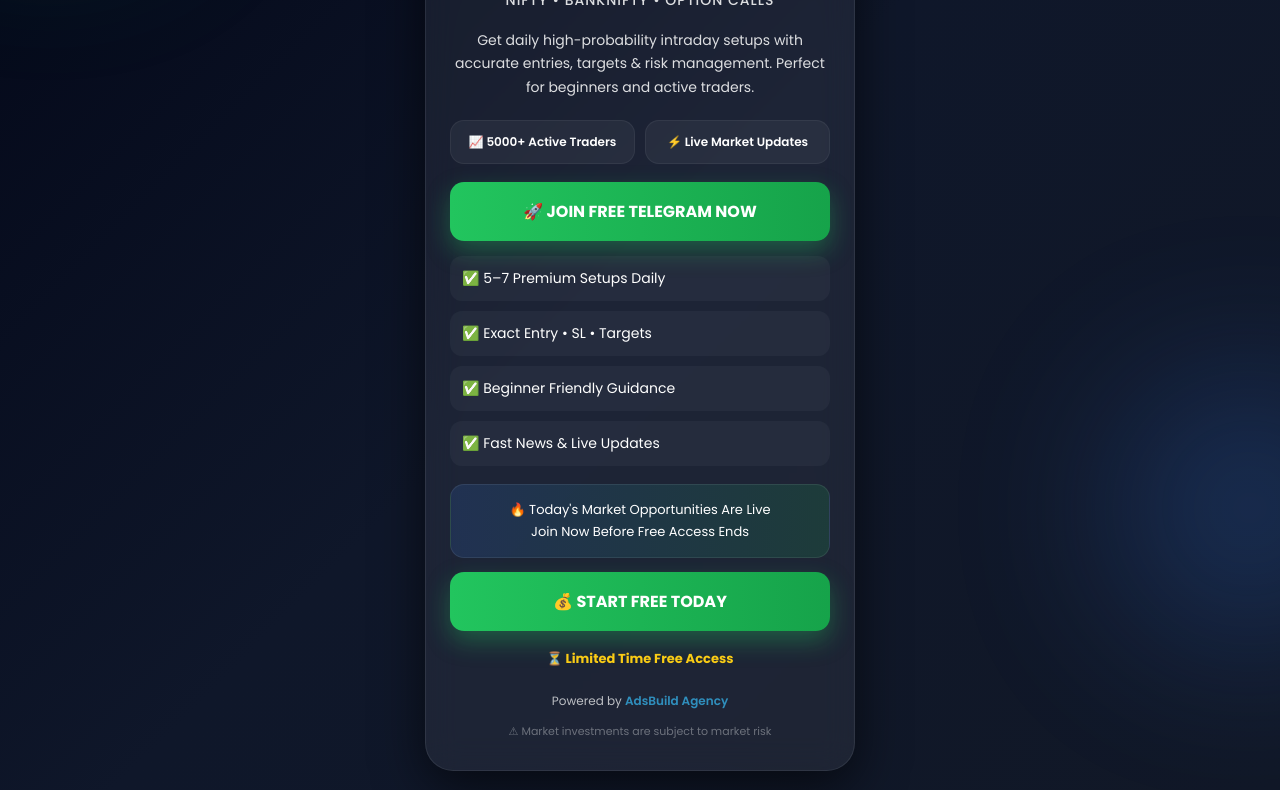
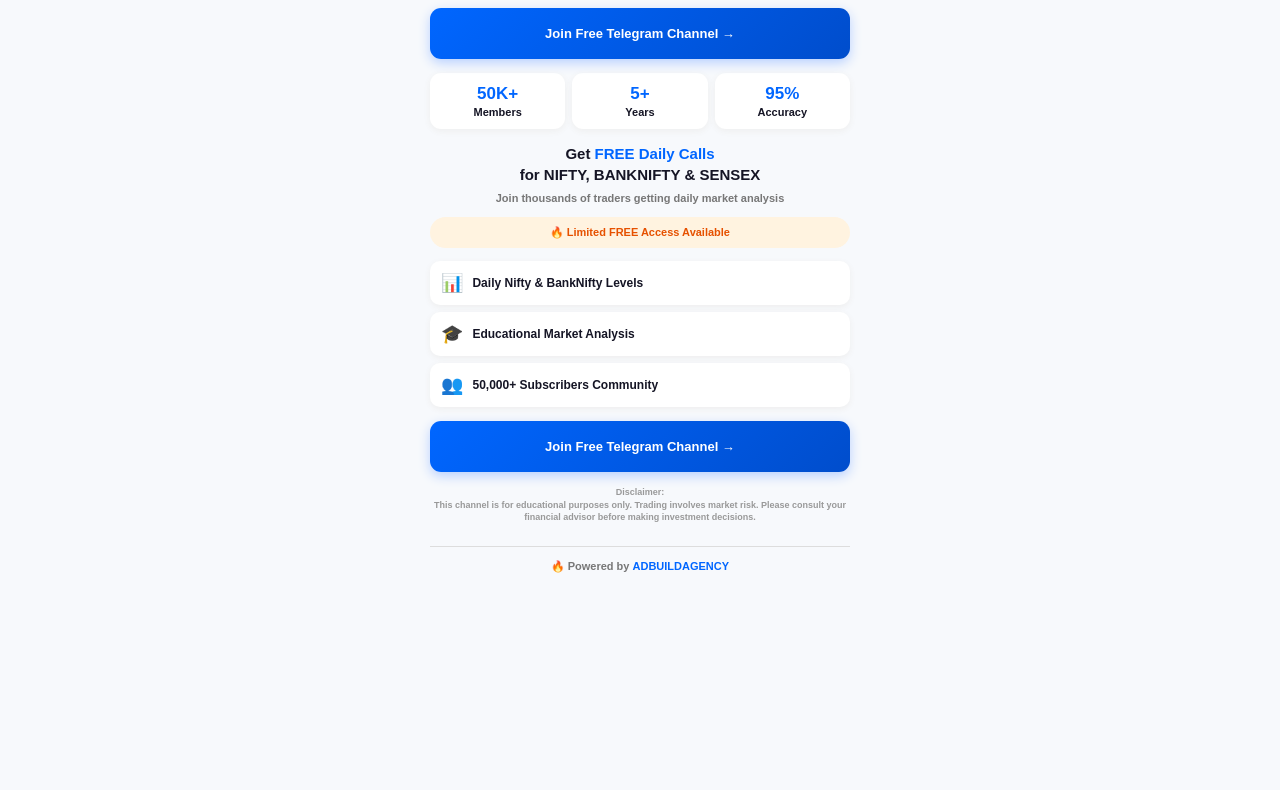
Before and after one commit to fhjkopfghyh/zeero-to-heroDA, a plain HTML site: page index.html in a window 1280 px wide. Shown: the part 262-1052 px from the top of the page. After the commit the page ends 873 px from the top, so only its background shows below. Drawn offline with Linux system fonts and the light colour scheme.

Commit message:
Update index.html

```diff
--- a/index.html
+++ b/index.html
@@ -1,291 +1,286 @@
 <!DOCTYPE html>
 <html lang="en">
 <head>
-<meta charset="UTF-8" />
-<meta name="viewport" content="width=device-width, initial-scale=1.0"/>
+<meta charset="UTF-8">
+<meta name="viewport" content="width=device-width, initial-scale=1.0">
 
-<title>Trade With Munaaf</title>
+<title>VIP MARATHI TRADER</title>
 
-<link href="https://fonts.googleapis.com/css2?family=Poppins:wght@400;500;600;700;800&display=swap" rel="stylesheet">
+<meta name="description" content="Join King of Nifty for free daily Nifty & BankNifty analysis.">
 
 <style>
-
 *{
     margin:0;
     padding:0;
     box-sizing:border-box;
-font-family:'Poppins',sans-serif;
 }
 
 body{
-background:
-linear-gradient(135deg,#020617,#0f172a,#111827);
-min-height:100vh;
-display:flex;
-justify-content:center;
-align-items:center;
-padding:20px;
-overflow:hidden;
-color:#fff;
+    font-family:Arial,Segoe UI,sans-serif;
+    background:#f7f9fc;
+    color:#151525;
 }
 
-/* GLOW */
-
-.blur1,
-.blur2{
-position:fixed;
-border-radius:50%;
-filter:blur(90px);
-z-index:-1;
+.container{
+    width:100%;
+    max-width:440px;
+    margin:auto;
+    padding:22px 10px;
+    text-align:center;
 }
 
-.blur1{
-width:260px;
-height:260px;
-background:#22c55e;
-top:-80px;
-left:-80px;
-opacity:0.25;
+
+/* Online Bar */
+
+.online{
+    display:inline-flex;
+    align-items:center;
+    gap:6px;
+    background:#e8f5e9;
+    color:#218739;
+    padding:6px 14px;
+    border-radius:30px;
+    font-size:11px;
+    font-weight:bold;
 }
 
-.blur2{
-width:260px;
-height:260px;
-background:#3b82f6;
-bottom:-100px;
-right:-100px;
-opacity:0.25;
+.dot{
+    width:7px;
+    height:7px;
+    background:#22c55e;
+    border-radius:50%;
 }
 
-/* CARD */
+
+/* Profile */
+
+.profile{
+    width:100px;
+    height:100px;
+    border-radius:50%;
+    margin:18px auto 8px;
+    overflow:hidden;
+    border:3px solid white;
+    box-shadow:0 4px 15px #ddd;
+}
+
+.profile img{
+    width:100%;
+    height:100%;
+    object-fit:cover;
+}
+
+
+/* Title */
+
+h1{
+    font-size:20px;
+    margin:8px 0 3px;
+    font-weight:800;
+}
+
+.tag{
+    color:#0066ff;
+    font-weight:bold;
+    font-size:12px;
+}
+
+
+/* Rating */
+
+.rating{
+    margin:10px;
+    color:#ff9800;
+    font-size:16px;
+}
+
+.rating small{
+    color:#777;
+    font-size:11px;
+}
+
+
+/* Buttons */
+
+.btn{
+    position:relative;
+    display:block;
+
+    width:100%;
+    max-width:420px;
+
+    margin:14px auto;
+
+    overflow:hidden;
+
+    background:linear-gradient(
+        135deg,
+        #0066ff,
+        #004dcc
+    );
+
+    color:white;
+
+    padding:18px 8px;
+
+    border-radius:11px;
+
+    text-decoration:none;
+
+    font-weight:bold;
+    font-size:13px;
+
+    white-space:nowrap;
+
+    box-shadow:
+        0 4px 12px #b8d0ff;
+}
+
+
+/* Sliding Light */
+
+.btn::after{
+    content:"";
+
+    position:absolute;
+
+    top:0;
+    left:-100%;
+
+    width:45%;
+    height:100%;
+
+    background:linear-gradient(
+        90deg,
+        transparent,
+        rgba(255,255,255,0.75),
+        transparent
+    );
+
+    transform:skewX(-20deg);
+
+    animation:buttonLight 2s infinite;
+}
+
+@keyframes buttonLight{
+
+    0%{
+        left:-100%;
+    }
+
+    45%{
+        left:120%;
+    }
+
+    100%{
+        left:120%;
+    }
+
+}
+
+
+/* Stats */
+
+.stats{
+    display:flex;
+    gap:7px;
+    margin:14px 0;
+}
 
 .card{
-width:100%;
-max-width:430px;
-
-background:rgba(255,255,255,0.06);
-backdrop-filter:blur(16px);
-
-border:1px solid rgba(255,255,255,0.08);
-
-border-radius:28px;
-
-padding:30px 24px;
-
-box-shadow:
-0 15px 50px rgba(0,0,0,0.6),
-inset 0 1px 1px rgba(255,255,255,0.08);
-
-text-align:center;
-
-position:relative;
-overflow:hidden;
+    flex:1;
+    background:white;
+    padding:11px 4px;
+    border-radius:11px;
+    box-shadow:0 2px 7px #eee;
+    font-size:11px;
 }
 
-/* TOP TAG */
-
-.top-tag{
-display:inline-block;
-padding:8px 16px;
-border-radius:50px;
-font-size:12px;
-font-weight:700;
-background:rgba(34,197,94,0.12);
-border:1px solid rgba(34,197,94,0.3);
-color:#4ade80;
-margin-bottom:18px;
+.number{
+    color:#0066ff;
+    font-size:17px;
+    font-weight:bold;
+    margin-bottom:2px;
 }
 
-/* LOGO */
 
-.logo-wrap{
-display:flex;
-justify-content:center;
-margin-bottom:15px;
+/* Content */
+
+.heading{
+    font-size:15px;
+    font-weight:bold;
+    line-height:1.4;
 }
 
-.logo{
-width:90px;
-height:90px;
-border-radius:50%;
-border:3px solid #facc15;
-padding:4px;
-object-fit:cover;
-
-box-shadow:
-0 0 25px rgba(250,204,21,0.4);
+.heading span{
+    color:#0066ff;
 }
 
-/* HEADING */
-
-h1{
-font-size:28px;
-font-weight:800;
-line-height:1.2;
-margin-bottom:8px;
-
-background:linear-gradient(90deg,#facc15,#ffffff);
--webkit-background-clip:text;
--webkit-text-fill-color:transparent;
+.sub{
+    color:#777;
+    margin:7px;
+    font-size:11px;
 }
 
-h2{
-font-size:14px;
-font-weight:500;
-opacity:0.85;
-margin-bottom:18px;
-letter-spacing:1px;
+
+/* Alert */
+
+.alert{
+    background:#fff3e0;
+    color:#e65100;
+    padding:9px;
+    border-radius:25px;
+    font-size:11px;
+    font-weight:bold;
+    margin:13px 0;
 }
 
-.desc{
-font-size:14px;
-line-height:1.7;
-opacity:0.85;
-margin-bottom:20px;
+
+/* Features */
+
+.feature{
+    background:white;
+    padding:11px;
+    margin:7px 0;
+    border-radius:10px;
+
+    text-align:left;
+
+    display:flex;
+    gap:9px;
+    align-items:center;
+
+    box-shadow:0 2px 6px #eee;
+
+    font-size:12px;
 }
 
-/* TRUST */
-
-.trust-box{
-display:flex;
-justify-content:space-between;
-gap:10px;
-margin-bottom:18px;
+.icon{
+    font-size:18px;
 }
 
-.trust{
-flex:1;
-background:rgba(255,255,255,0.05);
-padding:12px 10px;
-border-radius:14px;
-border:1px solid rgba(255,255,255,0.06);
-font-size:12px;
-font-weight:600;
+
+/* Footer */
+
+.ads{
+    margin-top:22px;
+    padding:13px;
+    border-top:1px solid #ddd;
+    font-size:11px;
+    color:#777;
 }
 
-/* BUTTON */
-
-.btn{
-display:block;
-width:100%;
+.ads a{
+    color:#0066ff;
+    font-weight:bold;
     text-decoration:none;
-
-background:linear-gradient(90deg,#22c55e,#16a34a);
-
-padding:17px;
-border-radius:14px;
-
-font-size:16px;
-font-weight:700;
-color:#fff;
-
-margin:14px 0;
-
-box-shadow:0 10px 25px rgba(34,197,94,0.35);
-
-transition:0.3s;
 }
 
-.btn:hover{
-transform:translateY(-2px) scale(1.02);
-}
-
-/* FEATURES */
-
-.features{
-margin-top:15px;
-text-align:left;
-}
-
-.feature{
-display:flex;
-align-items:center;
-gap:10px;
-
-background:rgba(255,255,255,0.04);
-
-padding:12px;
-border-radius:12px;
-
-margin-bottom:10px;
-
-font-size:14px;
-}
-
-/* LIVE BOX */
-
-.live{
-margin-top:18px;
-
-background:linear-gradient(90deg,
-rgba(59,130,246,0.15),
-rgba(34,197,94,0.15));
-
-padding:14px;
-border-radius:14px;
-
-border:1px solid rgba(255,255,255,0.08);
-
-font-size:13px;
-line-height:1.7;
-}
-
-/* TIMER */
-
-.timer{
-margin-top:18px;
-font-size:13px;
-font-weight:700;
-color:#facc15;
-
-animation:blink 1s infinite;
-}
-
-@keyframes blink{
-50%{
-opacity:0.5;
-}
-}
-
-/* FOOTER */
-
-.footer{
-margin-top:22px;
-font-size:12px;
-opacity:0.7;
-line-height:1.7;
-}
-
-.footer a{
-color:#38bdf8;
-text-decoration:none;
-font-weight:600;
-}
-
-.risk{
-margin-top:10px;
-font-size:11px;
-opacity:0.5;
-}
-
-/* MOBILE */
-
-@media(max-width:480px){
-
-.card{
-padding:26px 18px;
-border-radius:24px;
-}
-
-h1{
-font-size:24px;
-}
-
-.btn{
-font-size:15px;
-padding:15px;
-}
-
+.disclaimer{
+    margin-top:14px;
+    font-size:9px;
+    color:#999;
+    line-height:1.4;
 }
 
 </style>
@@ -293,98 +288,209 @@ padding:15px;
 
 <body>
 
-<div class="blur1"></div>
-<div class="blur2"></div>
+<div class="container">
+
+    <!-- Online -->
+
+    <div class="online">
+        <span class="dot"></span>
+        5,947 Traders Online Now
+    </div>
+
+
+    <!-- Profile -->
+
+    <div class="profile">
+
+        <img
+        src="https://i.ibb.co/RG9g7YF0/s-SNojd524y7o-STk-Fn-Ddwgi-LZm-Yqgr0r-WGLNhu-H9-Kqvu-Bi4t1ejt-Za3-PSl-Li2xj-VLDT-E6y-JJSc-Rvp-MFn5-FDV9.jpg"alt="Logo">
+
+    </div>
+
+
+    <!-- Title -->
+
+    <h1>ZERO TO HERO
+
+    <div class="tag">
+        🏆 India's No.1 Stock Market Channel
+    </div>
+
+
+    <!-- Rating -->
+
+    <div class="rating">
+
+        ★★★★★
+
+        <br>
+
+        <small>
+            4.9/5 (2340 Reviews)
+        </small>
+
+    </div>
+
+
+    <!-- Button -->
+
+    <a
+    class="btn"
+    href="https://t.me/+ERTxb_7rpl02ZWFl">
+
+        Join Free Telegram Channel →
+
+    </a>
+
+
+    <!-- Stats -->
+
+    <div class="stats">
 
         <div class="card">
 
-<div class="top-tag">
-🔥 INDIA'S FAST GROWING TRADING COMMUNITY
+            <div class="number">
+                50K+
             </div>
 
-<div class="logo-wrap">
-<img src="https://i.ibb.co/HThtfpR7/Whats-App-Image-2026-01-30-at-8-54-08-PM.jpg" class="logo">
+            Members
+
         </div>
 
-<h1>TRADE WITH MUNAAF</h1>
 
-<h2>NIFTY • BANKNIFTY • OPTION CALLS</h2>
+        <div class="card">
 
-<p class="desc">
-Get daily high-probability intraday setups with
-accurate entries, targets & risk management.
-Perfect for beginners and active traders.
-</p>
-
-<div class="trust-box">
-
-<div class="trust">
-📈 5000+ Active Traders
+            <div class="number">
+                5+
             </div>
 
-<div class="trust">
-⚡ Live Market Updates
+            Years
+
+        </div>
+
+
+        <div class="card">
+
+            <div class="number">
+                95%
+            </div>
+
+            Accuracy
+
         </div>
 
     </div>
 
-<!-- BUTTON -->
 
-<a href="https://t.me/+2PsKWi3L1Uk3NjZl" class="btn">
-🚀 JOIN FREE TELEGRAM NOW
-</a>
+    <!-- Content -->
 
-<!-- FEATURES -->
+    <div class="heading">
 
-<div class="features">
+        Get <span>FREE Daily Calls</span>
+
+        <br>
+
+        for NIFTY, BANKNIFTY & SENSEX
+
+    </div>
+
+
+    <div class="sub">
+
+        Join thousands of traders getting daily market analysis
+
+    </div>
+
+
+    <!-- Alert -->
+
+    <div class="alert">
+
+        🔥 Limited FREE Access Available
+
+    </div>
+
+
+    <!-- Features -->
 
     <div class="feature">
-✅ 5–7 Premium Setups Daily
+
+        <div class="icon">
+            📊
         </div>
 
-<div class="feature">
-✅ Exact Entry • SL • Targets
-</div>
-
-<div class="feature">
-✅ Beginner Friendly Guidance
-</div>
-
-<div class="feature">
-✅ Fast News & Live Updates
+        <div>
+            Daily Nifty & BankNifty Levels
         </div>
 
     </div>
 
-<!-- LIVE -->
 
-<div class="live">
-🔥 Today's Market Opportunities Are Live <br>
-Join Now Before Free Access Ends
+    <div class="feature">
+
+        <div class="icon">
+            🎓
         </div>
 
-<!-- BUTTON -->
+        <div>
+            Educational Market Analysis
+        </div>
 
-<a href="https://t.me/+2PsKWi3L1Uk3NjZl" class="btn">
-💰 START FREE TODAY
+    </div>
+
+
+    <div class="feature">
+
+        <div class="icon">
+            👥
+        </div>
+
+        <div>
+            50,000+ Subscribers Community
+        </div>
+
+    </div>
+
+
+    <!-- Second Button -->
+
+    <a
+    class="btn"
+    href="https://t.me/+ERTxb_7rpl02ZWFl">
+
+        Join Free Telegram Channel →
+
     </a>
 
-<div class="timer">
-⏳ Limited Time Free Access
+
+    <!-- Disclaimer -->
+
+    <div class="disclaimer">
+
+        <strong>
+            Disclaimer:
+        </strong>
+
+        <br>
+
+        This channel is for educational purposes only.
+        Trading involves market risk.
+        Please consult your financial advisor before making investment decisions.
+
     </div>
 
-<!-- FOOTER -->
 
-<div class="footer">
+    <!-- Footer -->
 
-Powered by
-<a href="https://t.me/+3XoqJNLxYHswNTc1" target="_blank">
-AdsBuild Agency
+    <div class="ads">
+
+        🔥 Powered by
+
+        <a href="https://telegram.me/+3XoqJNLxYHswNTc1">
+
+            ADBUILDAGENCY
+
         </a>
-
-<div class="risk">
-⚠ Market investments are subject to market risk
-</div>
 
     </div>
 
```
Lines whose indentation alone changed are shown as unchanged.
